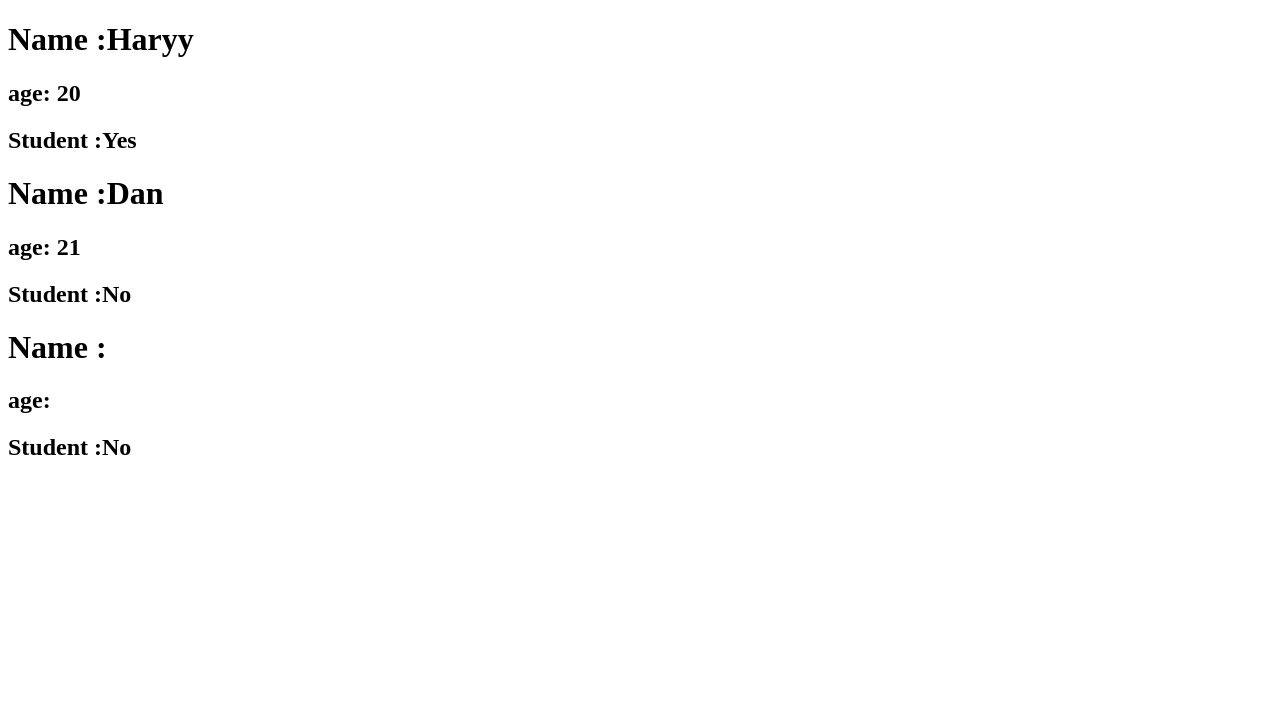
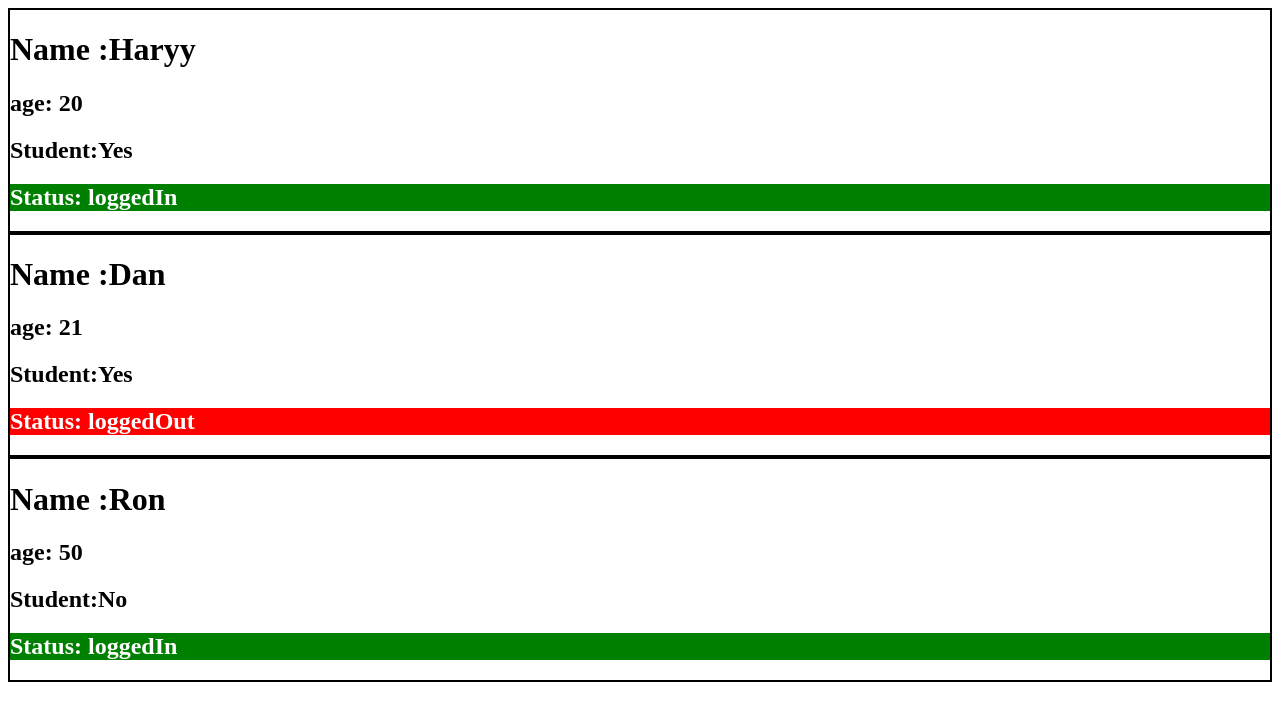
Before and after one commit to Sarojan-stha/React, a React (Vite) app: page / in a window 1280 px wide. Shown: the top 720 px of the page. Built offline with nearby package versions, Linux system fonts and the light colour scheme.

Commit message:
conditional rendering

```diff
--- /dev/null
+++ b/src/Props/Student.css
@@ -0,0 +1,12 @@
+.box {
+  border: 2px solid black;
+}
+.loggedIn {
+  background-color: green;
+  color: white;
+}
+
+.loggedOut {
+  background-color: red;
+  color: white;
+}
--- a/src/components/Counter/Props/Student.jsx
+++ b/src/Props/Student.jsx
@@ -1,11 +1,14 @@
 import PropTypes from "prop-types";
+import "./Student.css";
 
 export default function Student(props) {
+  const logStatus = props.isLoggedIn ? "loggedIn" : "loggedOut";
   return (
-    <div>
+    <div className="box">
       <h1>Name :{props.name}</h1>
       <h2>age: {props.age}</h2>
-      <h2>Student :{props.isStudent ? "Yes" : "No"}</h2>
+      <h2>Student:{props.isStudent ? "Yes" : "No"}</h2>
+      <h2 className={logStatus}>Status: {logStatus}</h2>
     </div>
   );
 }
@@ -14,10 +17,12 @@ Student.propTypes = {
   name: PropTypes.string,
   age: PropTypes.number,
   isStudent: PropTypes.bool,
+  isLoggedIn: PropTypes.bool,
 };
 
 Student.defaultProps = {
   name: "Guest",
   age: 19,
-  isStudent: false,
+  isStudent: true,
+  isLoggedIn: true,
 };
--- /dev/null
+++ b/src/Props/StudentApp.jsx
@@ -0,0 +1,10 @@
+import Student from "./Student";
+export default function App() {
+  return (
+    <>
+      <Student name="Haryy" age={20} isStudent={true} isLoggedIn={true} />
+      <Student name="Dan" age={21} isStudent={true} isLoggedIn={false} />
+      <Student name="Ron" age={50} isStudent={false} isLoggedIn={true} />
+    </>
+  );
+}
--- a/src/components/Counter/Props/StudentApp.jsx
+++ /dev/null
@@ -1,11 +0,0 @@
-import Student from "./Student";
-
-export default function App() {
-  return (
-    <>
-      <Student name="Haryy" age={20} isStudent={true} />
-      <Student name="Dan" age={21} isStudent={false} />
-      <Student />
-    </>
-  );
-}
--- a/src/main.jsx
+++ b/src/main.jsx
@@ -1,7 +1,6 @@
 import { StrictMode } from "react";
 import { createRoot } from "react-dom/client";
-import Counter from "./components/Counter/Counter";
-import StudentApp from "./components/Counter/Props/StudentApp";
+import StudentApp from "./Props/StudentApp";
 
 createRoot(document.getElementById("root")).render(
   <StrictMode>
```
